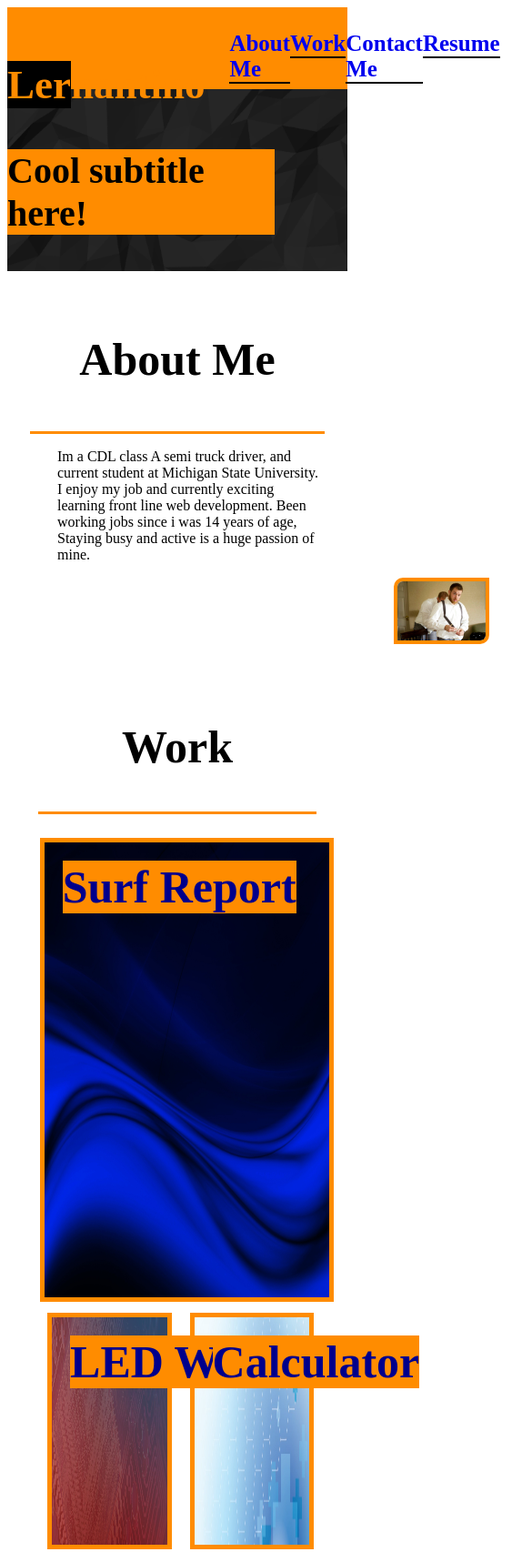
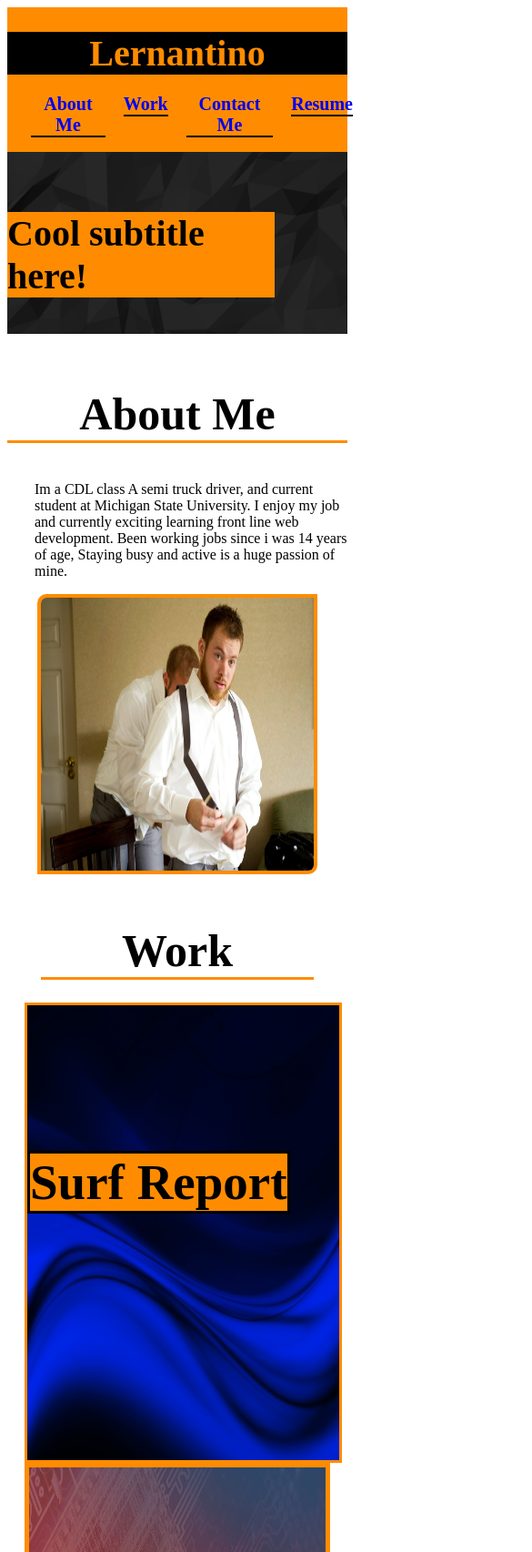
Before and after one commit to BennySon9/Bennys-Portfolio, a plain HTML site: page index.html in a window 390 px wide. Shown: the top 1706 px of the page at 91% size, 585 px wide, since content can reach past the window. Drawn offline with Linux system fonts and the light colour scheme.

Commit message:
merged from dev

```diff
--- a/assets/css/style.css
+++ b/assets/css/style.css
@@ -46,7 +46,6 @@ a:focus {
   background-color: black;
   font-size: 45px;
   font-weight: 60em;
-  display: inline-block;
   text-align: right;
 }
 
@@ -121,7 +120,7 @@ a:focus {
 .parent-container {
   display: flex;
   flex-direction: row;
-  margin: 9px;
+  margin: 70px;
 }
 
 .portfolio-style {
@@ -135,7 +134,6 @@ a:focus {
 
 .container-info {
   width: 100%;
-  flex-wrap: wrap;
 }
 
 .container-content {
@@ -144,7 +142,6 @@ a:focus {
   flex-direction: column;
   border-left: darkorange 3px solid;
   margin-left: 18px;
-  margin-right: 18px;
   padding-left: 2%;
 }
 
@@ -154,12 +151,12 @@ a:focus {
 }
 
 .container1 {
-  border-style: solid;
-  border-width: 5px;
-  border-color: rgb(255, 140, 0);
+  border: 3px solid darkorange;
+  color: rgb(255, 140, 0);
   width: 100%;
   height: 500px;
   margin: 0.5%;
+  margin: 10px;
 }
 
 .container2 {
@@ -202,14 +199,26 @@ a:focus {
   background-color: darkorange;
   color: darkblue;
   align-items: flex-start;
-  margin: 20px;
+  margin-top: 160px;
+  border: 3px solid black;
+}
+
+.container-style:hover {
+  cursor: pointer;
+  transform: scale(1);
+  transform-origin: top left;
 }
 
 .web-links {
   position: absolute;
+}
+
+.web-links p {
   font-weight: bold;
-  font-size: 50px;
+  font-size: 55px;
+  color: black;
   margin: 0;
+  margin-top: 160px;
 }
 
 /* footer section */
@@ -217,10 +226,12 @@ footer {
   display: flex;
   height: 90px;
   min-height: 90px;
+  width: 100%;
 }
 
 footer h2 {
   border-right: 3px solid darkorange;
+  color: black;
 }
 
 #footerHeader {
@@ -235,6 +246,7 @@ footer h2 {
   font-size: 45px;
   display: inline-block;
   padding-right: 30px;
+  padding-left: 50px;
 }
 
 #footerNav {
@@ -249,26 +261,54 @@ footer h2 {
   width: 75%;
   display: flex;
   flex-direction: row;
-  align-items: flex-start;
+  align-items: center;
   justify-content: space-between;
   float: right;
   margin-top: 30px;
 }
 /* footer section ends*/
 
-.container-style:hover {
-  cursor: pointer;
-  transform: scale(1);
-  transform-origin: top left;
-}
-
 /* Media queries for smaller desktop screens and smaller */
 @media only screen and (max-width: 980px) {
   /* header/nav section */
   header {
+    display: flex;
+    background-color: darkorange;
+    width: 100%;
+    height: auto;
+    text-align: center;
+    flex-direction: column;
+  }
+
+  #headerLabel {
+    width: 100%;
+    padding: 0;
+    height: auto;
+    margin-bottom: 0;
+  }
+
+  #headerLabel h1 {
+    font-weight: bold;
+    font-size: 40px;
+    color: darkorange;
+    text-align: center;
+    width: 100%;
+    height: auto;
+  }
+
+  #headerNav {
+    margin-top: -2em;
+    width: 100%;
+    align-items: center;
+    color: black;
+    float: none;
     display: block;
   }
 
+  #headerNav nav {
+    width: 100%;
+    justify-content: center;
+  }
   /* header/nav section ends */
 
   /* about me section */
@@ -276,50 +316,106 @@ footer h2 {
     display: block;
   }
 
+  .info-block-header {
+    display: block;
+    margin: 0px;
+  }
+
   .info-block-header h2 {
     text-align: center;
+    border-bottom: darkorange 3px solid;
   }
 
   .info-block-content {
-    display: center;
-    margin: 25px;
+    display: block;
     border-left: none;
-    border-top: darkorange 3px solid;
+  }
+
+  .info-block-content img {
+    display: block;
+    justify-content: center;
+    margin: auto;
+    height: 300px;
+    min-height: 300px;
+    min-width: 300px;
   }
 
   /* about me section ends */
 
   /* work section */
   .parent-container {
-    display: block;
+    flex-direction: column;
+    margin: 12px;
+  }
+
+  .container-style {
+    width: 95%;
+    margin-top: 1.5em;
   }
 
   .portfolio-style {
+    display: block;
     margin: 25px;
-    border-bottom: darkorange 3px solid;
   }
 
   .portfolio-style h2 {
     text-align: center;
+    border-bottom: darkorange 3px solid;
+    margin: 0;
+    text-align: center;
+  }
+
+  .containers {
+    flex-direction: column;
   }
 
   .container-content {
     border-left: none;
     border-right: none;
+    display: block;
+    margin-left: 0;
+  }
+
+  .container1 {
+    margin: 0;
+    width: 100%;
+  }
+
+  .container2,
+  .container3,
+  .container4 .container5 {
+    margin: 0;
   }
 
   /* work section ends */
 
-  /* contact/nav section */
+  /* footer/contact*/
   footer {
     display: block;
+    text-align: center;
+    margin: auto;
   }
 
-  footer h2 {
-    text-align: center;
+  #footerHeader h2 {
+    display: block;
     border-right: none;
     border-bottom: darkorange 3px solid;
+    margin: auto;
   }
 
-  /* contact/nav section ends */
+  #footerNav nav {
+    display: block;
+    flex-direction: column;
+    margin-left: none;
+    padding-left: none;
+    margin: auto;
+  }
+
+  .nav-block {
+    font-size: 20px;
+    margin-left: 0.5em;
+    margin-right: 0.5em;
+  }
+
+  /* footer/contact */
 }
--- a/index.html
+++ b/index.html
@@ -3,7 +3,7 @@
   <head>
     <meta charset="UTF-8" />
     <meta name="viewport" content="width=device-width, initial-scale=1.0" />
-    <link rel="stylesheet" href="./assets/css/style.css" />
+    <link rel="stylesheet" href="/assets/css/style.css" />
     <title>Benny's Portfolio</title>
   </head>
   <body>
@@ -16,7 +16,7 @@
           <div class="nav-block"><a href="#about-me">About Me</a></div>
           <div class="nav-block"><a href="#work">Work</a></div>
           <div class="nav-block"><a href="#contact-me">Contact Me</a></div>
-          <div class="nav-block"><a href="#resume">Resume</a></div>
+          <div class="nav-block"><a href="_blank">Resume</a></div>
         </nav>
       </div>
     </header>
@@ -47,6 +47,7 @@
       </div>
     </section>
     <br />
+
     <section id="work">
       <div class="parent-container">
         <div class="portfolio-style">
@@ -60,7 +61,6 @@
               </div>
               <a href="_blank">
                 <img
-                  class="box-img"
                   src="/assets/images/background-surf.jpg"
                   alt="Surf report image"
                   width="100%"
@@ -74,7 +74,6 @@
                 </div>
                 <a href="_blank">
                   <img
-                    class="box-img"
                     src="/assets/images/background-led.jpg"
                     alt="Led image"
                     width="100%"
@@ -87,7 +86,6 @@
                 </div>
                 <a href="_blank">
                   <img
-                    class="box-img"
                     src="/assets/images/background-calc.jpg"
                     alt="Calculator image"
                     width="100%"
@@ -102,7 +100,6 @@
                 </div>
                 <a href="_blank">
                   <img
-                    class="box-img"
                     src="/assets/images/background-pastel.jpg"
                     alt="Pastel puzzles image"
                     width="100%"
@@ -116,7 +113,6 @@
                 </div>
                 <a href="https://bennyson9.github.io/run-buddy/">
                   <img
-                    class="box-img"
                     src="/assets/images/hero-bg.jpg"
                     alt="Run buddy image"
                     width="100%"
```
